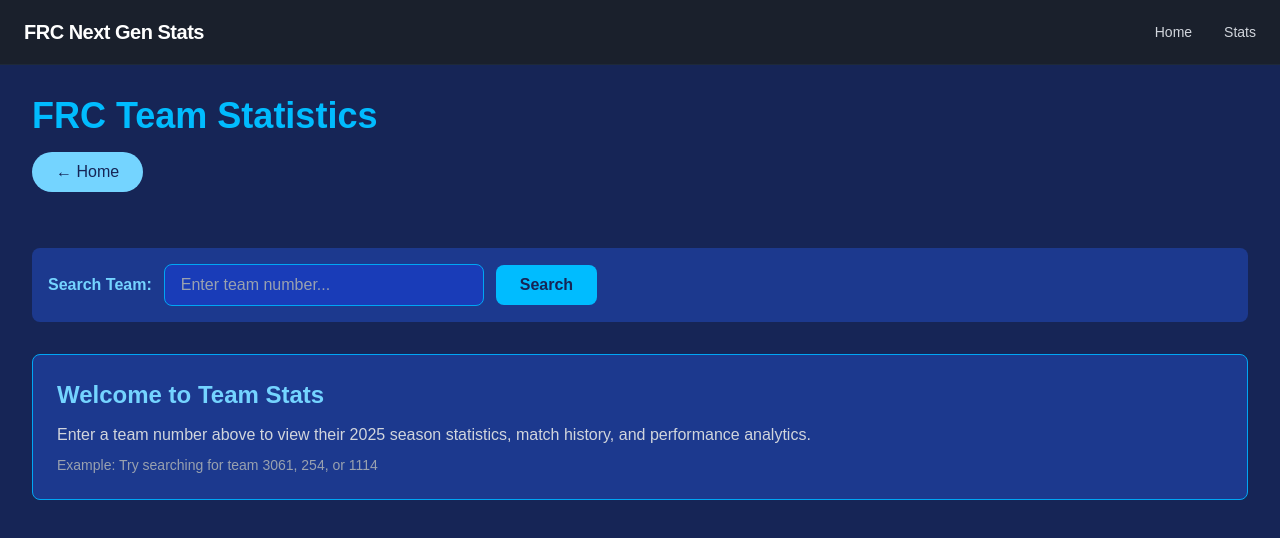
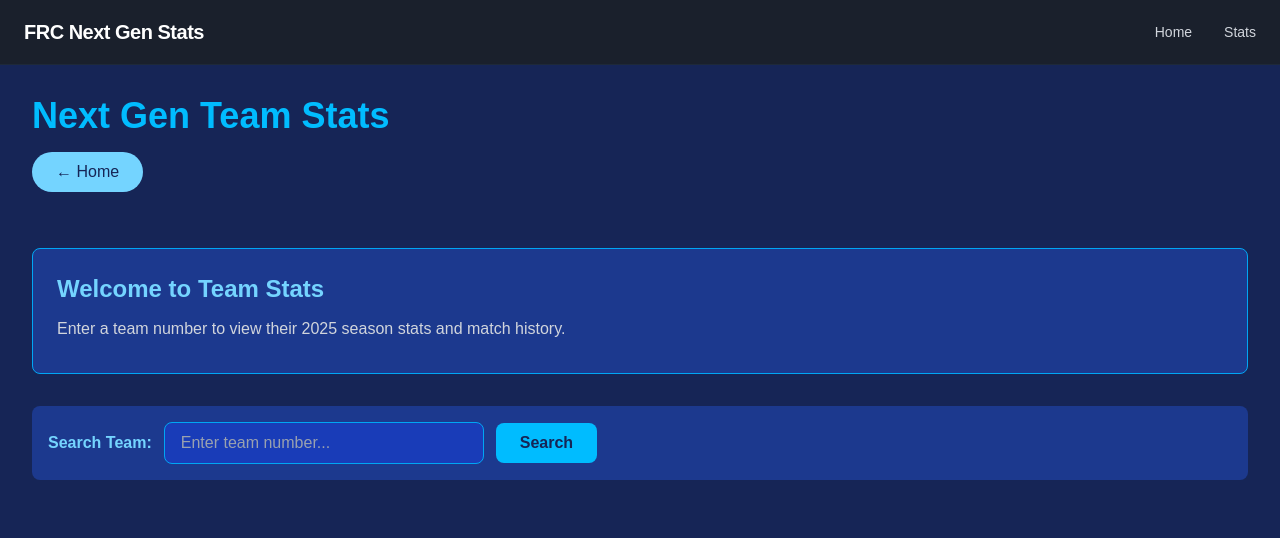
Before and after one commit to StefanIlic1/FRC-Next-Gen-Stats, a Next.js app in the folder frc-next-gen-stats/: page /stats in a window 1280 px wide. Shown: the top 538 px of the page. Built offline with nearby package versions, Linux system fonts and the light colour scheme.

Commit message:
cleanup changes

```diff
--- a/frc-next-gen-stats/app/page.tsx
+++ b/frc-next-gen-stats/app/page.tsx
@@ -10,10 +10,10 @@ export default function Home() {
             Click to see cool things.
           </p>
             <a
-            className="flex h-12 w-full items-center justify-center gap-2 rounded-full bg-sky-300 text-blue-950 transition-colors hover:bg-gray-200 md:w-[170px]"
+            className="flex h-12 w-full items-center justify-center gap-2 rounded-full bg-sky-300 text-blue-950 transition-colors hover:bg-gray-200 md:w-[250px]"
             href="/stats"
             >
-            See Cool Things
+            Next Gen Team Stats
             </a>
         </div>
       </main>
--- a/frc-next-gen-stats/app/stats/MatchesTable.tsx
+++ b/frc-next-gen-stats/app/stats/MatchesTable.tsx
@@ -9,7 +9,7 @@ type SortDirection = 'asc' | 'desc';
 function getMatchLevelDisplay(compLevel: string): string {
   const levels: { [key: string]: string } = {
     'qm': 'Qualification',
-    'ef': 'Eighth Finals',
+    'ef': 'Rd of 16',
     'qf': 'Quarter Finals',
     'sf': 'Semi Finals',
     'f': 'Finals',
--- a/frc-next-gen-stats/app/stats/[team]/page.tsx
+++ b/frc-next-gen-stats/app/stats/[team]/page.tsx
@@ -110,16 +110,7 @@ export default async function TeamStats({ params }: { params: Promise<{ team: st
             <h2 className="text-xl font-bold mb-2">Error</h2>
             <p>{error}</p>
             <p className="mt-2 text-sm">
-              Make sure you have set your TBA API key in the .env.local file.
-              You can get an API key from{' '}
-              <a
-                href="https://www.thebluealliance.com/account"
-                target="_blank"
-                rel="noopener noreferrer"
-                className="underline"
-              >
-                The Blue Alliance Account Dashboard
-              </a>
+              Failed to fetch from TBA.
             </p>
           </div>
         )}
--- a/frc-next-gen-stats/app/stats/page.tsx
+++ b/frc-next-gen-stats/app/stats/page.tsx
@@ -6,7 +6,7 @@ export default function Stats() {
       <div className="max-w-7xl mx-auto">
         <div className="mb-8">
           <h1 className="text-4xl font-bold text-sky-400 mb-4">
-            FRC Team Statistics
+            Next Gen Team Stats
           </h1>
           <a
             className="inline-flex h-10 items-center justify-center gap-2 rounded-full bg-sky-300 px-6 text-blue-950 transition-colors hover:bg-gray-200 mb-6"
@@ -16,19 +16,16 @@ export default function Stats() {
           </a>
         </div>
 
-        <TeamSearchBar />
-
-        <div className="mt-8 bg-blue-900 border border-sky-500 rounded-lg p-6">
+        <div className="mb-8 bg-blue-900 border border-sky-500 rounded-lg p-6">
           <h2 className="text-2xl font-bold text-sky-300 mb-3">
             Welcome to Team Stats
           </h2>
           <p className="text-gray-300 mb-2">
-            Enter a team number above to view their 2025 season statistics, match history, and performance analytics.
-          </p>
-          <p className="text-gray-400 text-sm">
-            Example: Try searching for team 3061, 254, or 1114
+            Enter a team number to view their 2025 season stats and match history.
           </p>
         </div>
+
+        <TeamSearchBar />
       </div>
     </div>
   );
```
